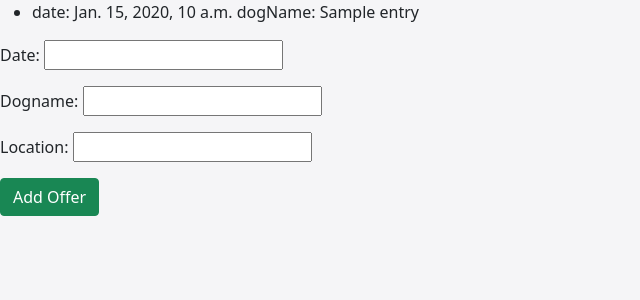
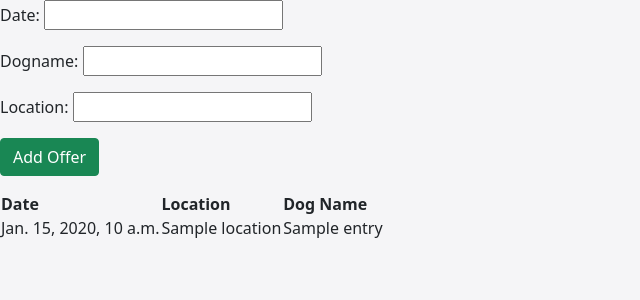
Before and after one commit to zmazk123/GoDoggo, a Django app: template addOffer/templates/addOffer/addOffer.html in a window 1280 px wide. Shown: the part 72-372 px from the top of the page, without its empty margins (0-640 px from the left). Run offline with Django 3.2, Linux system fonts and the light colour scheme; tables that the repository leaves empty hold one stand-in row (values such as "Sample post"); the template is opened without the code that fills it: values that come from a table or form of the project are taken from there, most other values are stand-ins (such as "Sample title", 1, 10 or a date in 2020).

Commit message:
change how the entries are displayed
the offer entries are now displayed in a table instead of a list.

```diff
--- a/addOffer/templates/addOffer/addOffer.html
+++ b/addOffer/templates/addOffer/addOffer.html
@@ -2,17 +2,25 @@
 
 {% block home %}
 
-<ul>
-{% for entry in entries.values %}
-    <li>
-        <text>date: {{entry.date}}</text>
-        <text>dogName: {{entry.dogName}}</text>
-    </li>
-{% endfor %}
-</ul>
 <form method="POST" class="form-group">
     {% csrf_token %}
     {{form.as_p}}
     <button type="submit" class="btn btn-success">Add Offer</button>
 </form>
+
+<table>
+    <tr>
+        <th>Date</th>
+        <th>Location</th>
+        <th>Dog Name</th>
+    </tr>
+{% for entry in entries.values %}
+    <tr>
+        <td>{{entry.date}}</td>
+        <td>{{entry.location}}</td>
+        <td>{{entry.dogName}}</td>
+    </tr>
+{% endfor %}
+</table>
+</ul>
 {% endblock %}
```
